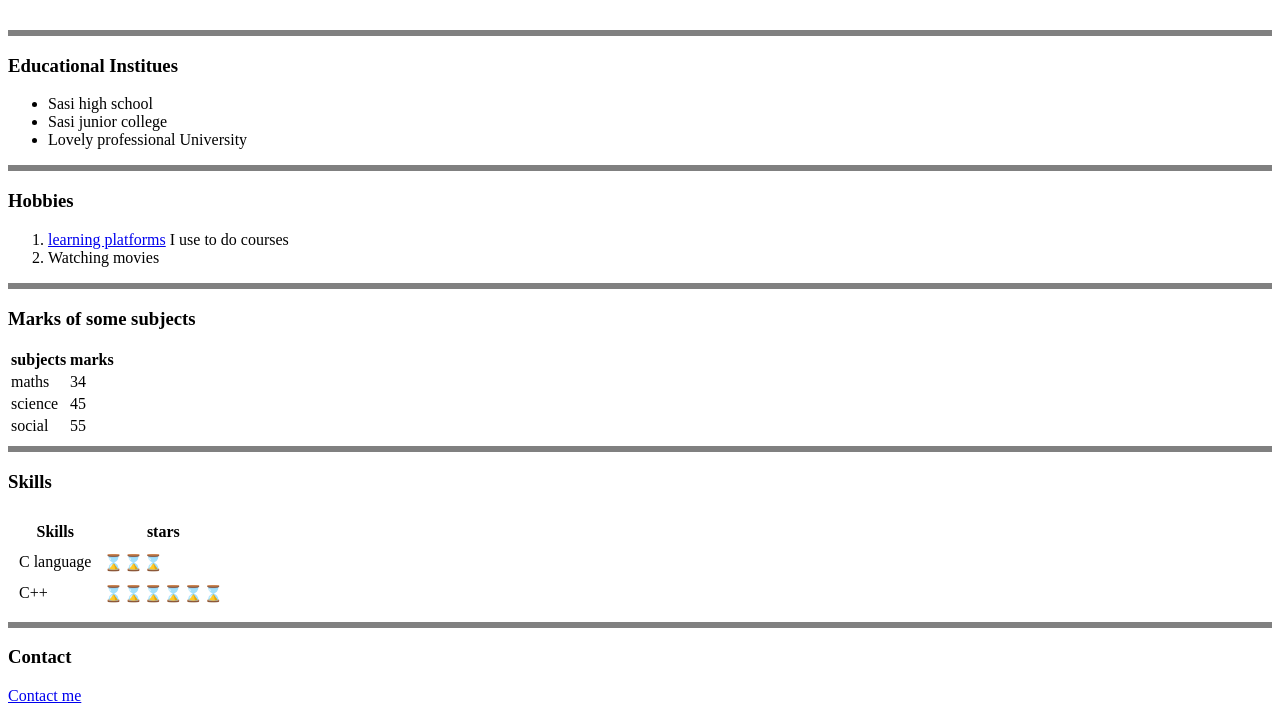
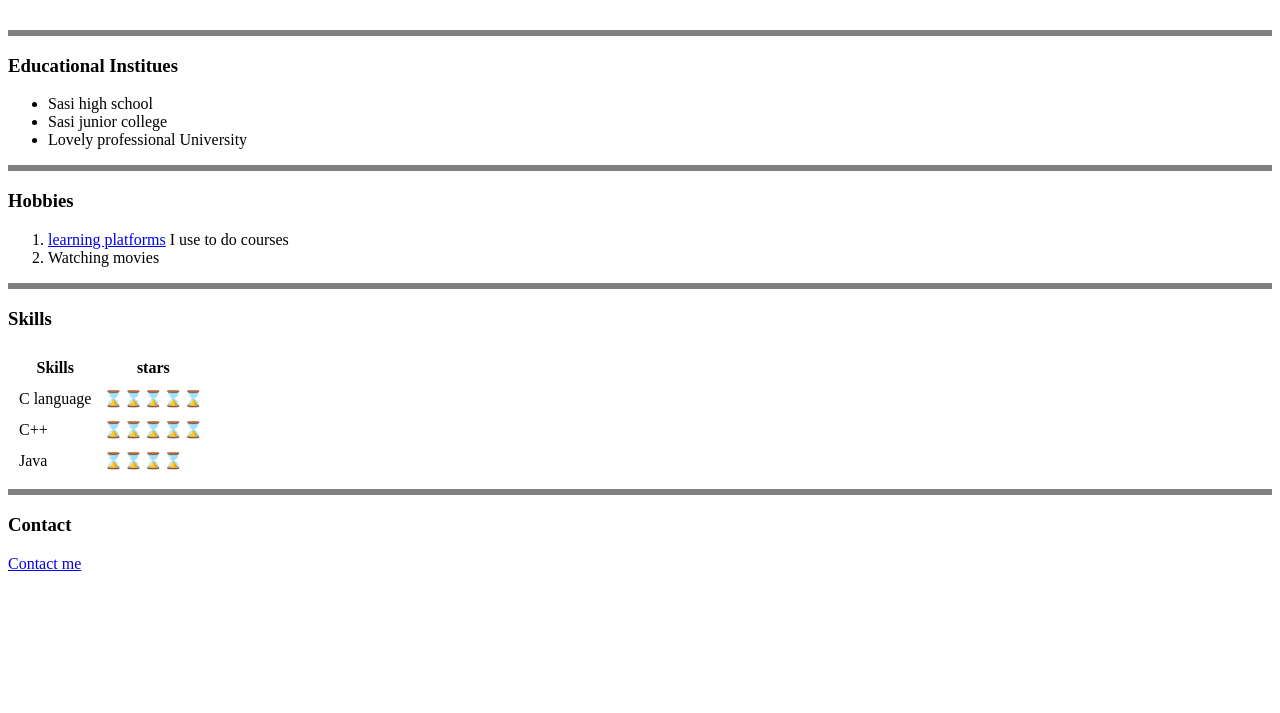
Before and after one commit to saibhargav3322/HTML-project, a plain HTML site: page index.html in a window 1280 px wide. Shown: the part 232-945 px from the top of the page. After the commit the page ends 813 px from the top, so only its background shows below. Drawn offline with Linux system fonts and the light colour scheme.

Commit message:
Update index.html

```diff
--- a/index.html
+++ b/index.html
@@ -29,30 +29,6 @@
     <li>Watching movies</li>
   </ol>
   <hr size="6" noshade>
-  <h3>Marks of some subjects</h3>
-  <table>
-    <thead>
-      <tr>
-        <th>subjects</th>
-        <th>marks</th>
-      </tr>
-    </thead>
-    <tbody>
-      <tr>
-        <td>maths</td>
-        <td>34</td>
-      </tr>
-      <tr>
-        <td>science</td>
-        <td>45</td>
-      </tr>
-      <tr>
-        <td>social</td>
-        <td>55</td>
-      </tr>
-    </tbody>
-  </table>
-    <hr size="6" noshade>
 <h3>Skills</h3>
 <table cellspacing="10">
   <thead>
@@ -62,11 +38,15 @@
   <tbody>
     <tr>
       <td>C language</td>
-      <td>⌛⌛⌛</td>
+      <td>⌛⌛⌛⌛⌛</td>
     </tr>
     <tr>
       <td>C++</td>
-      <td>⌛⌛⌛⌛⌛⌛</td>
+      <td>⌛⌛⌛⌛⌛</td>
+    </tr>
+    <tr>
+      <td>Java</td>
+      <td>⌛⌛⌛⌛</td>
     </tr>
   </tbody>
 </table>
```
